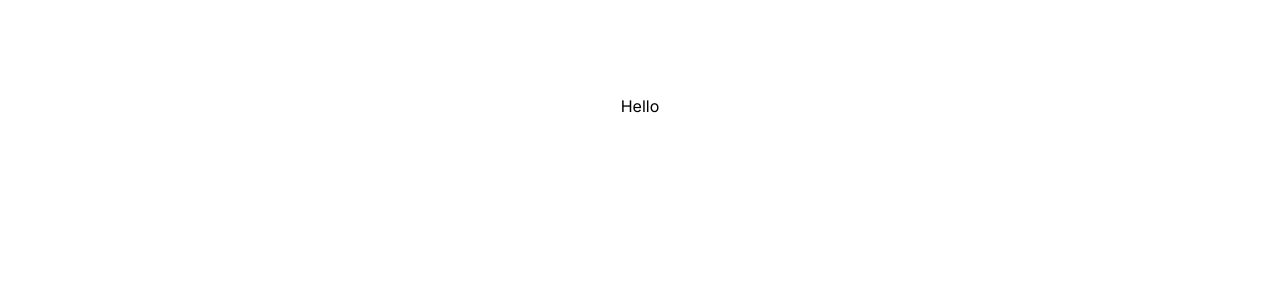
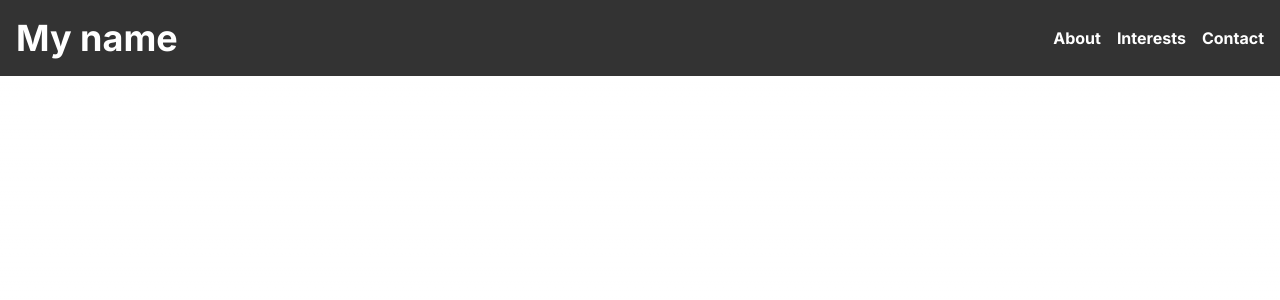
Before and after one commit to MVCorreas/MVCorreas-PersonalPage, a Next.js app: page / in a window 1280 px wide. Shown: the top 300 px of the page. Built offline with nearby package versions, Linux system fonts and the light colour scheme.

Commit message:
Added NavBar chasis

```diff
--- a/jsconfig.json
+++ b/jsconfig.json
@@ -1,7 +1,7 @@
 {
   "compilerOptions": {
     "paths": {
-      "@/*": ["./src/*"]
+      "@/*": ["./*"]
     }
   }
 }
--- /dev/null
+++ b/src/app/components/MenuOverlay/MenuOverlay.module.css
@@ -0,0 +1,44 @@
+
+.menuOverlay {
+    position: relative;
+  }
+
+  .menuIcon {
+    position: absolute;
+    display: none;
+    top: 10px;
+    right: 10px;
+    cursor: pointer;
+  }
+
+  .menuLinks {
+    display: flex;
+    flex-direction: column;
+    padding: 0;
+    position: absolute;
+    top: 40px; /* Adjust as per your design */
+    right: 0;
+    background-color: #a8dadc;
+    padding: 16px;
+    opacity: 0.9;
+    border-radius: 4px;
+    box-shadow: 0px 0px 10px rgba(0, 0, 0, 0.1);
+  }
+
+  .link {
+    margin-bottom: 12px;
+    font-size: 18px;
+    color: #333;
+    text-decoration: none;
+  }
+
+  @media (max-width: 768px) {
+    .menuIcon {
+        color: black;
+      display: block;
+    }
+
+    .menuLinks {
+      display: block;
+    }
+  }
--- /dev/null
+++ b/src/app/components/NavBar/NavBar.jsx
@@ -0,0 +1,45 @@
+"use client"
+import Link from 'next/link';
+import React, { useState } from 'react';
+import styles from './NavBar.module.css';
+
+const navLinks = [
+  {
+    title: 'About',
+    path: '#about',
+  },
+  {
+    title: 'Interests',
+    path: '#interests',
+  },
+  {
+    title: 'Contact',
+    path: '#contact',
+  },
+];
+
+const Navbar = () => {
+  const [navbarOpen, setNavbarOpen] = useState(false);
+
+  const toggleNavbar = () => {
+    setNavbarOpen(!navbarOpen);
+  };
+
+  return (
+    <nav className={styles.navbar}>
+      <div className={styles.logo}>
+        <h1>My name</h1>
+      </div>
+      <div className={styles.navLinks}>
+        {navLinks.map((link, index) => (
+          <h3 key={index} className={styles['nav-link']}>
+            <Link href={link.path}>{link.title}</Link>
+          </h3>
+        ))}
+      </div>
+
+    </nav>
+  );
+};
+
+export default Navbar;
--- /dev/null
+++ b/src/app/components/NavBar/NavBar.module.css
@@ -0,0 +1,47 @@
+/* Navbar.module.css */
+.navbar {
+    background-color: #333;
+    color: #fff;
+    padding: 1rem;
+    display: flex;
+    justify-content: space-between;
+    align-items: center;
+  }
+
+  .logo {
+    font-size: 1.5rem;
+  }
+
+  .navLinks {
+    display: flex;
+    gap: 1rem;
+  }
+
+  .nav-link {
+    font-size: 1rem;
+    cursor: pointer;
+  }
+
+  .nav-link:hover {
+    text-decoration: underline;
+  }
+
+  /* Media query for responsiveness */
+  @media (max-width: 768px) {
+    .nav-links {
+      display: flex;
+      flex-direction: column;
+      gap: 0.5rem;
+      position: absolute;
+      top: 4rem;
+      left: 0;
+      width: 100%;
+      background-color: #333;
+      padding: 1rem;
+      z-index: 1000;
+    }
+
+    .nav-link {
+      font-size: 1.2rem;
+    }
+  }
--- a/src/app/page.js
+++ b/src/app/page.js
@@ -1,10 +1,11 @@
 import Image from "next/image";
 import styles from "./page.module.css";
+import NavBar from "./components/NavBar/NavBar";
 
 export default function Home() {
   return (
-    <main className={styles.main}>
-      <p>Hello</p>
+    <main>
+      <NavBar />
     </main>
   );
 }
```
Also changed, not shown: src/app/components/MenuOverlay/MenuOverlay.jsx (added, +32 -0 lines), public/Facebook.png (added), public/Github.png (added).
